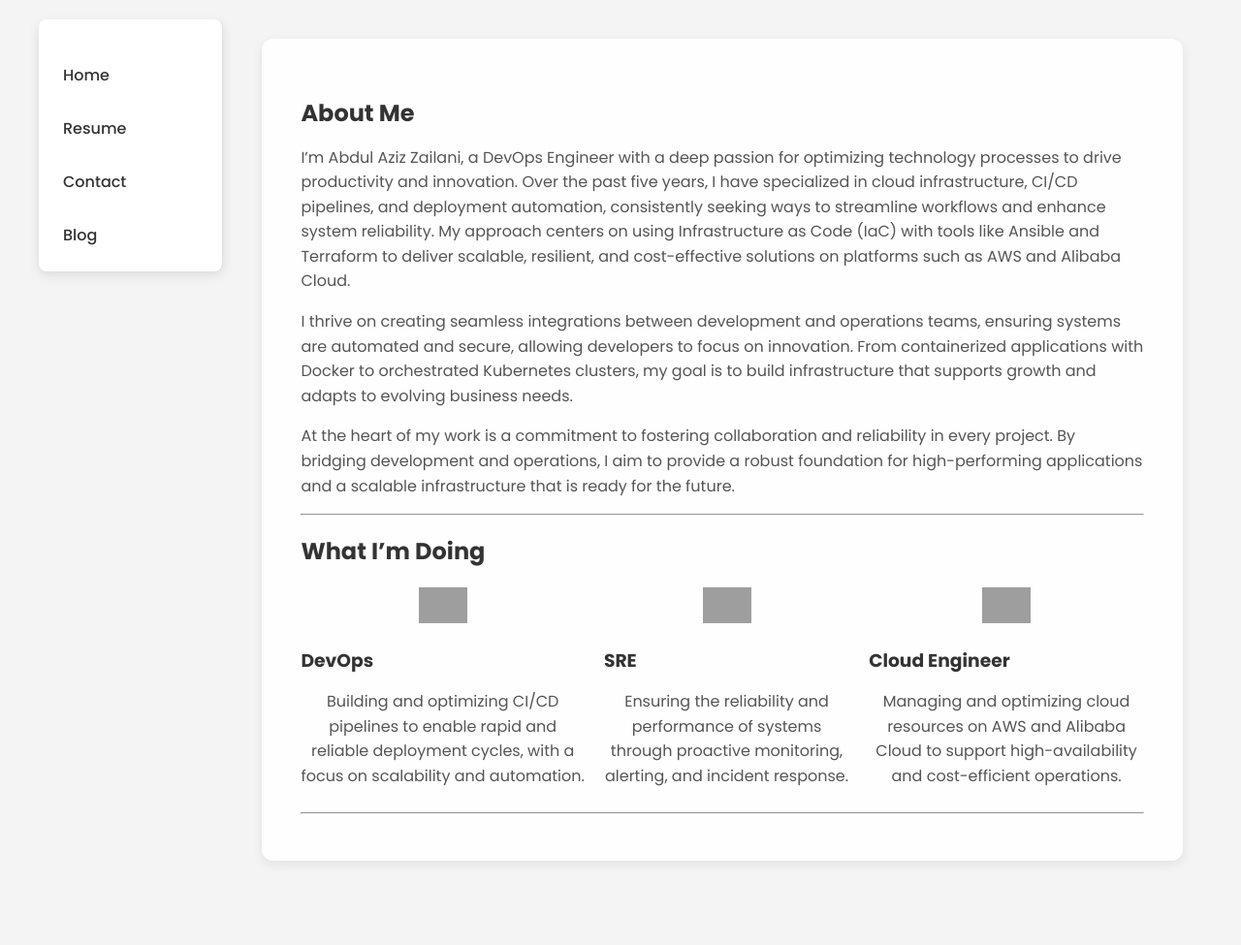
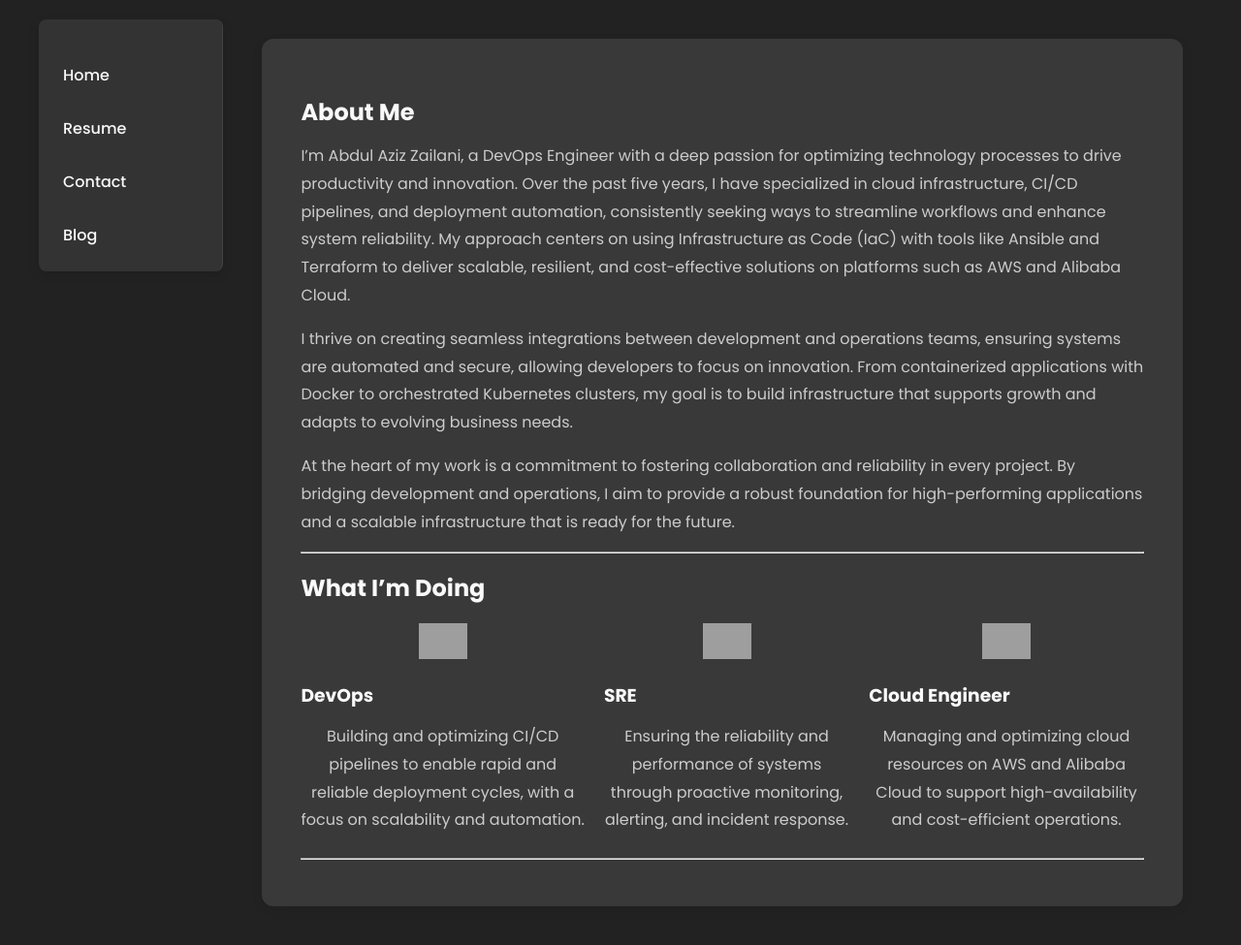
Before and after one commit to azizzailani/azizzailani.github.io, a Jekyll site: the page built from index.md, in a window 1280 px wide. Shown: the whole page at 97% size. Built offline with Jekyll 4.4.1, drawn with Linux system fonts in a browser that asks for light colours; before the commit the page ends 928 px from its top, so only the background shows below that; grey boxes are pictures that could not be loaded.

Commit message:
style.css: Improve color contrast and adjust background colors
- Make text color brighter for better contrast with dark background
- Darken the background color to enhance readability
- Adjust header background color and border for better visual hierarchy
- Update link text color for improved visibility
- Enhance hover effects for better user interaction
- Modify main content background to a transparent shade for a lighter look
- Adjust section title color and bottom border for consistency
- Update heading and paragraph text colors and spacing for improved readability
- Enhance responsiveness by rearranging elements for mobile view
- Improve header layout and navigation alignment on mobile devices

```diff
--- a/assets/css/style.css
+++ b/assets/css/style.css
@@ -4,10 +4,10 @@
 /* Gaya dasar untuk seluruh halaman */
 body {
     font-family: 'Poppins', sans-serif;
-    color: #333;
-    /* Warna teks lebih gelap untuk kontras */
-    background-color: #f4f4f4;
-    /* Warna latar belakang yang lebih terang dan ramah mata */
+    color: #f9f9f9;
+    /* Warna teks menjadi lebih terang untuk kontras dengan latar belakang gelap */
+    background-color: #222;
+    /* Warna latar belakang yang lebih gelap */
     margin: 0;
     padding: 0;
     display: flex;
@@ -28,10 +28,10 @@ body {
 header {
     width: 220px;
     /* Lebar header */
-    background-color: #fff;
-    /* Warna latar belakang header yang bersih */
+    background-color: #333;
+    /* Warna latar belakang header */
     padding: 15px;
-    border-right: 1px solid #ddd;
+    border-right: 1px solid #444;
     /* Perubahan warna border */
     border-radius: 8px;
     box-shadow: 0 4px 12px rgba(0, 0, 0, 0.1);
@@ -46,7 +46,7 @@ header {
 
 /* Efek hover pada header */
 header:hover {
-    background-color: #f9f9f9;
+    background-color: #444;
     /* Warna latar belakang saat hover */
     box-shadow: 0 6px 16px rgba(0, 0, 0, 0.2);
     /* Bayangan lebih kuat saat hover */
@@ -56,13 +56,14 @@ header:hover {
 nav {
     display: flex;
     flex-direction: column;
+    /* Menyusun tautan secara vertikal di desktop */
     gap: 10px;
     margin-top: 20px;
 }
 
 nav a {
-    color: #333;
-    /* Warna teks tautan yang gelap */
+    color: #f9f9f9;
+    /* Ubah warna teks tautan menjadi lebih terang */
     text-decoration: none;
     font-weight: 500;
     padding: 10px;
@@ -72,9 +73,10 @@ nav a {
     /* Tambahkan efek transform */
 }
 
+/* Efek hover pada tautan */
 nav a:hover {
-    background: rgba(100, 100, 255, 0.1);
-    /* Efek latar belakang yang lebih lembut saat hover */
+    background: rgba(255, 255, 255, 0.1);
+    /* Tambahkan efek latar belakang saat hover */
     transform: scale(1.02);
     /* Efek zoom saat hover */
 }
@@ -84,24 +86,22 @@ main {
     width: 100%;
     padding: 40px;
     /* Padding yang sesuai */
-    background-color: rgba(255, 255, 255, 0.9);
-    /* Latar belakang putih transparan untuk konten utama */
+    background-color: rgba(255, 255, 255, 0.1);
+    /* Latar belakang transparan untuk konten utama */
     border-radius: 12px;
     box-shadow: 0 4px 12px rgba(0, 0, 0, 0.08);
     text-align: left;
     margin: 20px;
     /* Margin untuk memberi ruang dari tepi layar */
-    transition: background-color 0.3s, transform 0.3s;
-    /* Transisi untuk efek hover */
 }
 
 /* Judul Seksi */
 .section-title {
     font-size: 1.8em;
-    color: #333;
+    color: #f9f9f9;
     /* Ubah warna teks menjadi lebih gelap */
     margin-bottom: 15px;
-    border-bottom: 2px solid #333;
+    border-bottom: 2px solid #f9f9f9;
     /* Warna garis bawah yang lebih gelap */
     padding-bottom: 5px;
     display: inline-block;
@@ -116,11 +116,10 @@ h4,
 h5,
 h6 {
     font-weight: 600;
-    color: #333;
+    color: #f9f9f9;
     /* Ubah warna heading menjadi lebih gelap */
     margin-bottom: 10px;
-    line-height: 1.4;
-    /* Penambahan jarak antar baris untuk kenyamanan */
+    line-height: 1.3;
     text-align: left;
     /* Tetap rata kiri */
 }
@@ -128,38 +127,46 @@ h6 {
 p,
 li {
     font-weight: 400;
-    line-height: 1.6;
-    /* Jarak antar baris yang lebih besar untuk keterbacaan */
-    color: #555;
+    line-height: 1.8;
+    color: #ccc;
     /* Warna teks paragraf lebih gelap */
 }
 
-/* Membuat elemen lebih responsif */
+/* Responsif */
 @media (max-width: 768px) {
     .container {
         flex-direction: column;
-        align-items: center;
+        /* Susun elemen secara vertikal pada mobile */
+        align-items: stretch;
+        /* Buat elemen mengisi lebar penuh */
     }
 
     header {
         width: 100%;
         /* Membuat lebar header 100% pada mobile */
         height: auto;
+        /* Tinggi otomatis */
         border-right: none;
         /* Menghilangkan border kanan pada mobile */
         border-bottom: 1px solid #ddd;
         /* Menambahkan border bawah pada mobile */
         margin-bottom: 20px;
         display: flex;
-        justify-content: center;
+        /* Buat header menjadi flex */
+        justify-content: space-between;
+        /* Ratakan isi header */
         gap: 15px;
     }
 
     nav {
         flex-direction: row;
         /* Navbar horizontal pada mobile */
-        justify-content: center;
-        gap: 15px;
+        justify-content: space-between;
+        /* Ratakan tautan secara horizontal */
+        width: 100%;
+        /* Membuat lebar navbar 100% */
+        margin-top: 0;
+        /* Menghilangkan margin atas */
     }
 
     main {
@@ -170,25 +177,3 @@ li {
         /* Margin lebih kecil pada tampilan mobile */
     }
 }
-
-/* Menambahkan efek pada elemen saat mengarah pada */
-h1:hover,
-h2:hover,
-h3:hover,
-h4:hover,
-h5:hover,
-h6:hover {
-    color: #007bff;
-    /* Ubah warna saat hover untuk lebih menarik */
-    text-shadow: 1px 1px 2px rgba(0, 0, 0, 0.5);
-    /* Efek bayangan pada teks */
-}
-
-/* Efek transisi halus */
-p:hover,
-li:hover {
-    color: #007bff;
-    /* Ubah warna saat hover pada teks paragraf dan list item */
-    transition: color 0.3s;
-    /* Transisi untuk perubahan warna */
-}
```
